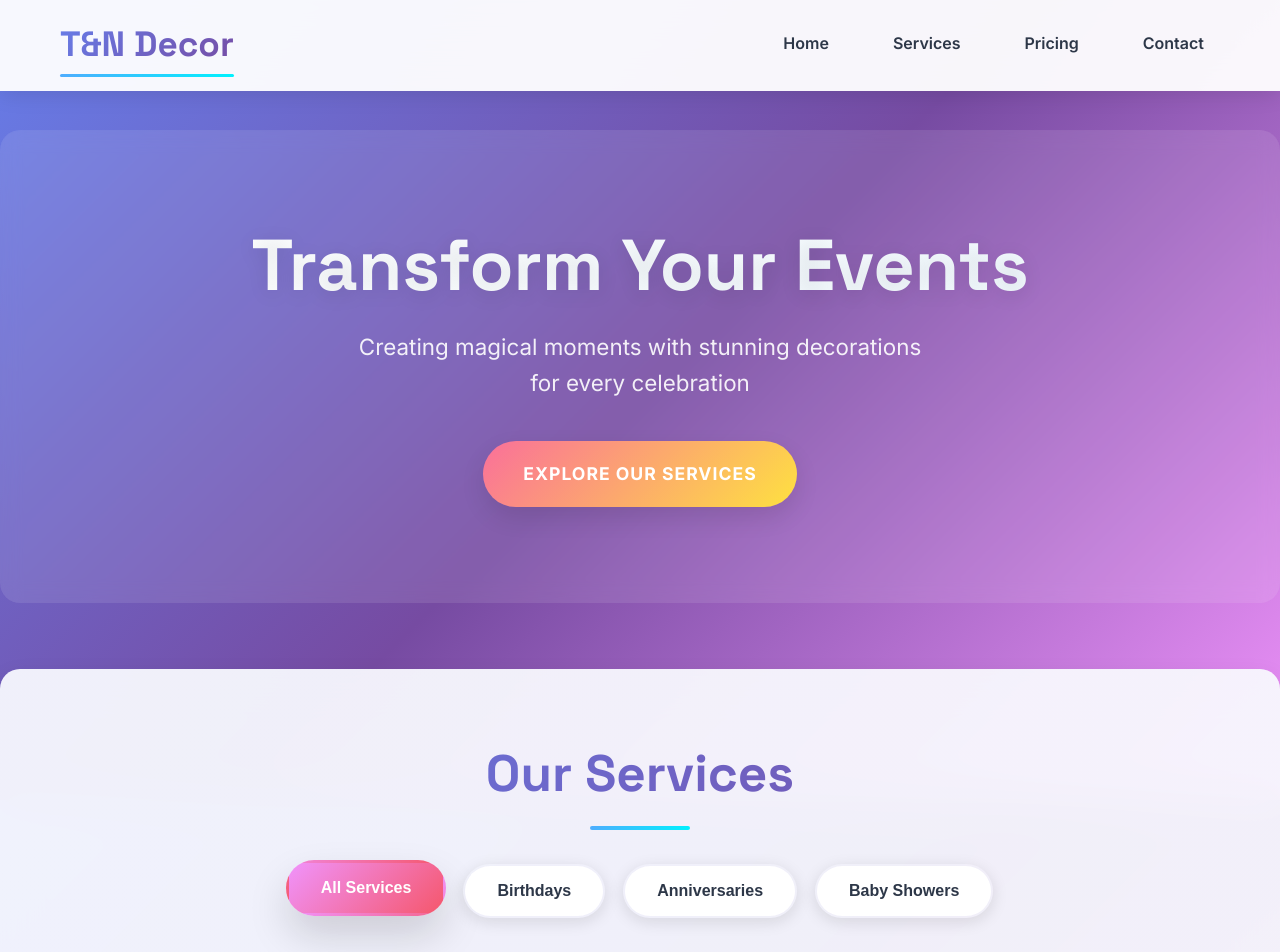
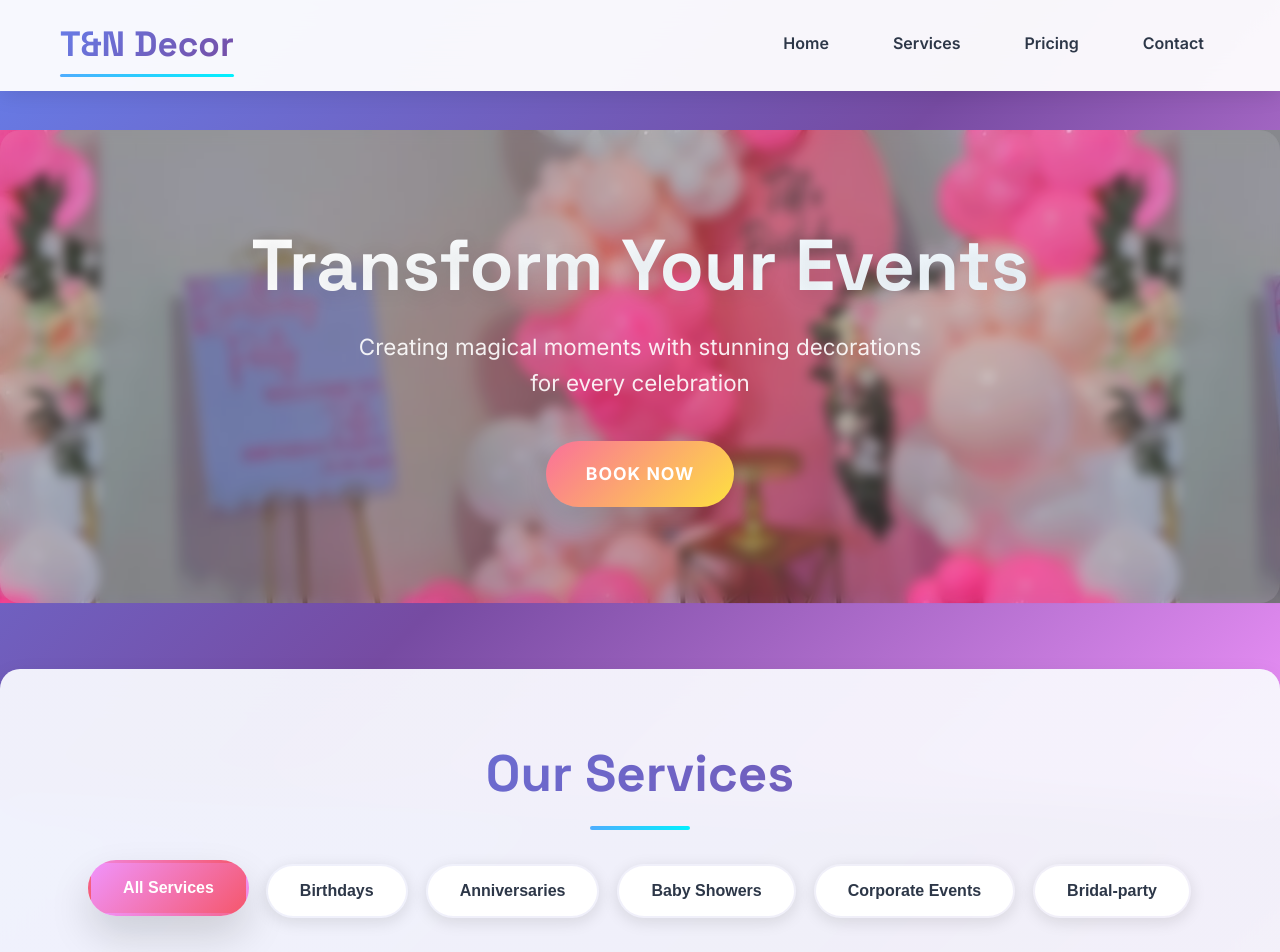
Before and after one commit to Antu4n/T-N-Decor, a plain HTML site: page static/index.html in a window 1280 px wide. Shown: the top 952 px of the page. Drawn offline with Linux system fonts and the light colour scheme.

Commit message:
update the index page styling

```diff
--- a/scripts/script.js
+++ b/scripts/script.js
@@ -66,7 +66,7 @@ document.addEventListener('DOMContentLoaded', () => {
     // Animate service cards or scroll-reveal elements
     const serviceCards = document.querySelectorAll('.service-card');
     serviceCards.forEach((card, index) => {
-        card.style.transitionDelay = `${index * 0.15}s`;
+        card.style.transitionDelay = `${index * 0.04}s`;
         observer.observe(card);
     });
 
--- a/static/index.html
+++ b/static/index.html
@@ -32,7 +32,7 @@
         <div class="container">
             <h1>Transform Your Events</h1>
             <p>Creating magical moments with stunning decorations for every celebration</p>
-            <a href="#services" class="cta-button">Explore Our Services</a>
+            <a href="#contact" class="cta-button">Book Now</a>
         </div>
     </section>
 
@@ -45,6 +45,9 @@
                 <button class="filter-btn" data-category="birthdays">Birthdays</button>
                 <button class="filter-btn" data-category="anniversaries">Anniversaries</button>
                 <button class="filter-btn" data-category="baby-showers">Baby Showers</button>
+                <button class="filter-btn" data-category="Corportate-events">Corporate Events</button>
+                <button class="filter-btn" data-category="Bridal-Party">Bridal-party</button>
+
             </div>
 
             <div class="services-grid" id="servicesGrid">
@@ -320,7 +323,8 @@
                 </div>
                 <div class="contact-item">
                     <h3>🕒 Hours</h3>
-                    <p>Mon-Sat: 9AM-6PM</p>
+                    <p>Mon-Sat: 9AM-6PM<br>
+                    Appointments on Sunday</p>
                 </div>
             </div>
         </div>
--- a/styles/style.css
+++ b/styles/style.css
@@ -133,12 +133,18 @@
         margin-top: 100px;
         padding: 2rem 0;
     }
-
     .hero {
+        height: auto;
         text-align: center;
         padding: clamp(3rem, 8vw, 6rem) 0;
         position: relative;
         overflow: hidden;
+        background: url('../Images/img4.jpg');
+        background-position: center;
+        display: flex;
+        align-items: center;
+        justify-content: center;
+        text-align: center;
     }
 
     .hero::before {
@@ -149,7 +155,7 @@
         width: 100%;
         height: 100%;
         background: rgba(255, 255, 255, 0.1);
-        backdrop-filter: blur(10px);
+        backdrop-filter: blur(6px);
         border-radius: var(--border-radius);
         z-index: -1;
     }
@@ -733,6 +739,7 @@
             padding: 3rem 0;
         }
 
+
         .category-filters {
             flex-direction: column;
             align-items: center;
```
